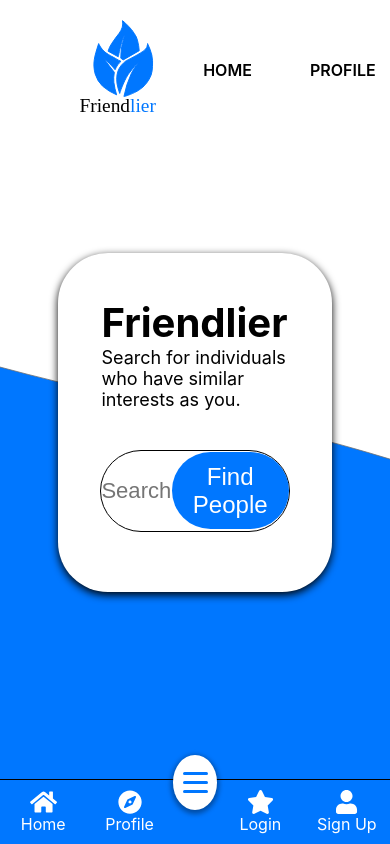
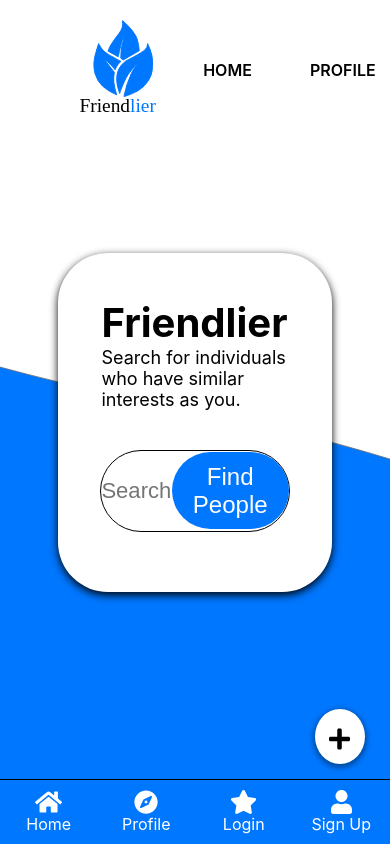
Before and after one commit to Hideir/Mentorship, a React (Create React App) app: page / in a window 390 px wide. Built offline with nearby package versions, Linux system fonts and the light colour scheme.

Commit message:
added a float call to action button for adding posts to walls later on in the future

```diff
--- a/src/components/MobileMenu/MobileMenu.css
+++ b/src/components/MobileMenu/MobileMenu.css
@@ -66,6 +66,10 @@
 }
 
 
+#hamburgerMenuContainer.toggle-active svg {
+    transform: scale(1.3) rotate(180deg);
+}
+
 #closeMobileMenuButton {
     display: block;
 }
@@ -101,6 +105,9 @@
 .iconLinks svg {
     font-size: 2.4rem;
 }
+#hamburgerMenuContainer svg {
+    font-size: 2.4rem;
+}
 
 #hamburgerMenuContainer {
     display: flex;
@@ -111,9 +118,15 @@
     justify-content: center;
     border-radius: 50%;
     height: 50px;
-    bottom: 25px;
+    bottom: 80px;
+    right: 25px;
     box-shadow: 0px 2px 5px 2px #0000005c;
-    position: relative;
+    position: absolute;
+    transition: all ease-in-out .7s;
+
+}
+#hamburgerMenuContainer svg {
+    transition: all ease-in-out .5s;
 }
 
 #closeMobileMenuButton.fa-times {
--- a/src/components/MobileMenu/MobileMenu.jsx
+++ b/src/components/MobileMenu/MobileMenu.jsx
@@ -1,7 +1,7 @@
 import React, {useState} from "react";
 import { Link } from "react-router-dom";
 import { FontAwesomeIcon } from "@fortawesome/react-fontawesome";
-import { faUser, faHome, faCompass, faStar } from "@fortawesome/free-solid-svg-icons";
+import { faUser, faHome, faCompass, faStar, faPlus } from "@fortawesome/free-solid-svg-icons";
 
 import "./MobileMenu.css";
 
@@ -29,9 +29,10 @@ const MobileMenu = () => {
         Profile
       </Link>
       <div id="hamburgerMenuContainer" className={isMobileActive ? 'toggle-active' : null} onClick={handleClick}>
-        <div className="hamburger-menu">
+        {/* <div className="hamburger-menu">
           <span></span>
-        </div>
+        </div> */}
+        <FontAwesomeIcon icon={faPlus}/>
       </div>
       <Link to="/discover" className="iconLinks">
       <FontAwesomeIcon icon={faStar}/>
```
